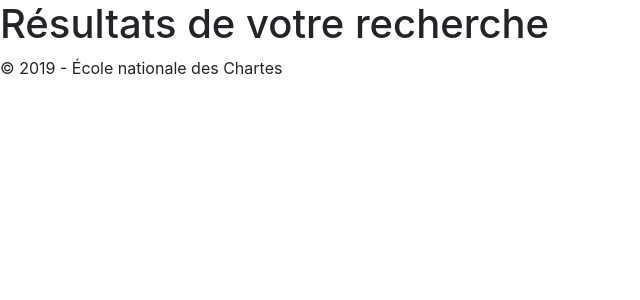
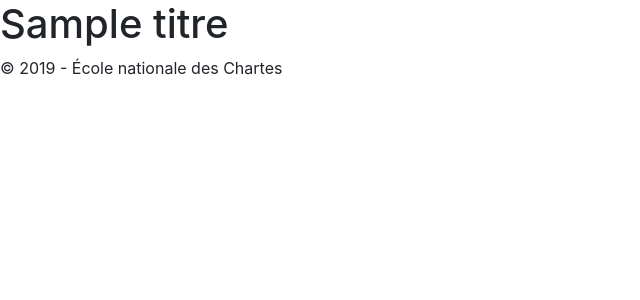
Before and after one commit to Chartes-TNAH/aramis, a Python web app: template app/templates/pages/recherche.html in a window 1280 px wide. Shown: the part 56-356 px from the top of the page, without its empty margins (0-640 px from the left). Run offline with Jinja, Linux system fonts and the light colour scheme; the template is opened without the code that fills it: most values are stand-ins (such as "Sample title", 1, 10 or a date in 2020); some libraries are stand-ins or nearby versions.

Commit message:
Modification du template recherche

```diff
--- a/app/templates/pages/recherche.html
+++ b/app/templates/pages/recherche.html
@@ -2,10 +2,7 @@
 
 {% block corps %}
 
- <h1>Résultats de votre recherche</h1>
-    {% if message_erreur%}
-    <p id="error">"Vous n'avez entré aucun mot-clef !"</p>
-  {%endif%}
+ <h1>{{titre}}</h1>
     {% if mémoires %}
 
         <p>Nous avons trouvé {{memoires.total}} mémoires qui correspondent à votre recherche :</p>
```
